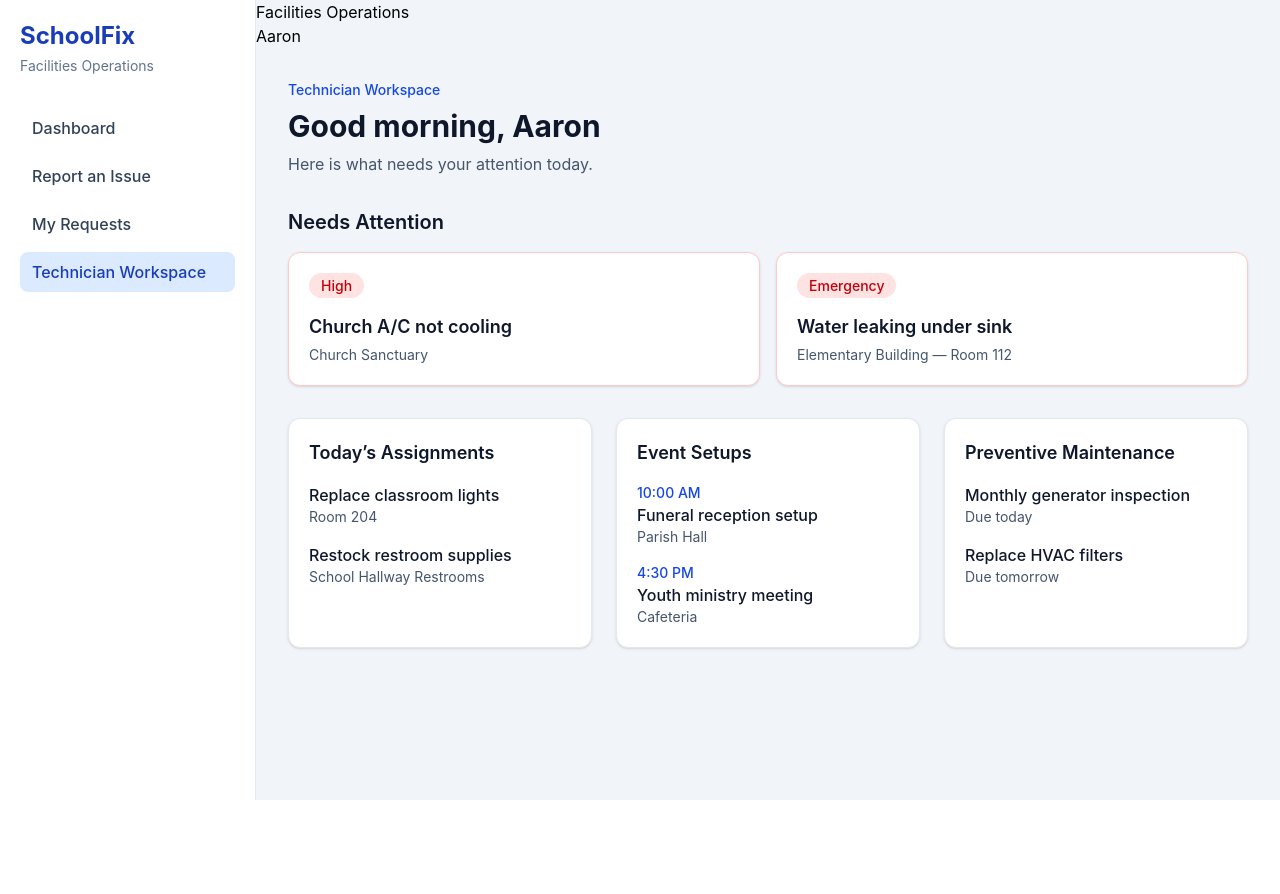
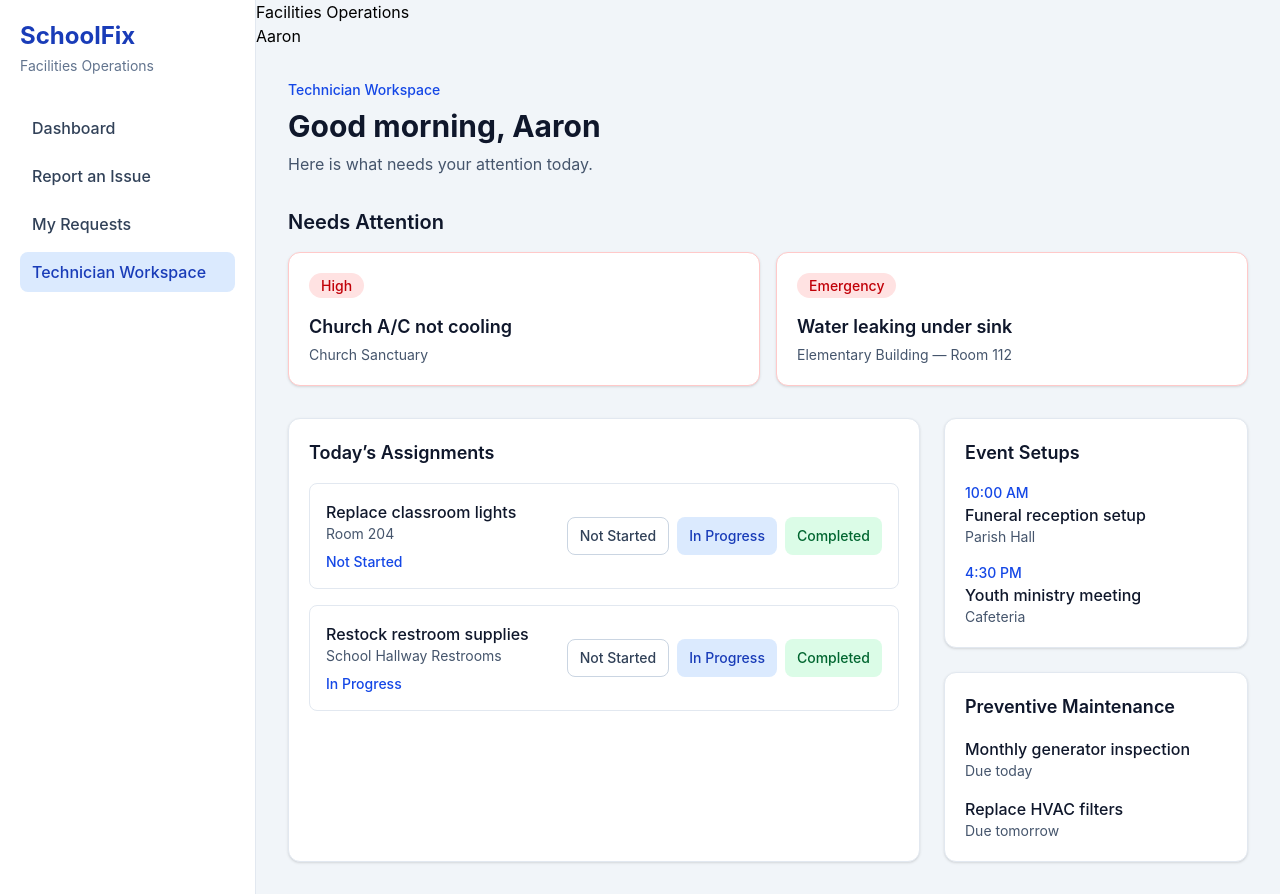
Before and after one commit to Noelke10/Schoolfix, a React (Vite) app in the folder frontend/: page / in a window 1280 px wide. Both pictures are taken after a click on the button "Technician Workspace". Before the commit the page ends 800 px from the top, so only its background shows below. Built offline with nearby package versions, Linux system fonts and the light colour scheme.

Commit message:
feat: add interactive technician task statuses

```diff
--- a/frontend/src/pages/TechnicianDashboard.tsx
+++ b/frontend/src/pages/TechnicianDashboard.tsx
@@ -1,3 +1,14 @@
+import { useState } from "react";
+
+type TaskStatus = "Not Started" | "In Progress" | "Completed";
+
+type Assignment = {
+  id: number;
+  title: string;
+  location: string;
+  status: TaskStatus;
+};
+
 const urgentItems = [
   {
     id: 1,
@@ -13,16 +24,18 @@ const urgentItems = [
   },
 ];
 
-const todaysAssignments = [
+const initialAssignments: Assignment[] = [
   {
     id: 1,
     title: "Replace classroom lights",
     location: "Room 204",
+    status: "Not Started",
   },
   {
     id: 2,
     title: "Restock restroom supplies",
     location: "School Hallway Restrooms",
+    status: "In Progress",
   },
 ];
 
@@ -55,6 +68,17 @@ const preventiveMaintenance = [
 ];
 
 function TechnicianDashboard() {
+  const [assignments, setAssignments] =
+    useState<Assignment[]>(initialAssignments);
+
+  function updateTaskStatus(id: number, status: TaskStatus) {
+    setAssignments((currentAssignments) =>
+      currentAssignments.map((assignment) =>
+        assignment.id === id ? { ...assignment, status } : assignment,
+      ),
+    );
+  }
+
   return (
     <main className="p-8">
       <section className="mx-auto max-w-6xl">
@@ -98,25 +122,70 @@ function TechnicianDashboard() {
         </section>
 
         <div className="mt-8 grid gap-6 lg:grid-cols-3">
-          <section className="rounded-xl border border-slate-200 bg-white p-5 shadow-sm">
+          <section className="rounded-xl border border-slate-200 bg-white p-5 shadow-sm lg:col-span-2">
             <h2 className="text-lg font-semibold text-slate-900">
               Today’s Assignments
             </h2>
 
             <div className="mt-4 space-y-4">
-              {todaysAssignments.map((assignment) => (
-                <div key={assignment.id}>
+              {assignments.map((assignment) => (
+                <article
+                  key={assignment.id}
+                  className="rounded-lg border border-slate-200 p-4"
+                >
+                  <div className="flex flex-col gap-4 md:flex-row md:items-center md:justify-between">
+                    <div>
                       <p className="font-medium text-slate-900">
                         {assignment.title}
                       </p>
+
                       <p className="text-sm text-slate-600">
                         {assignment.location}
                       </p>
+
+                      <p className="mt-2 text-sm font-medium text-blue-700">
+                        {assignment.status}
+                      </p>
                     </div>
+
+                    <div className="flex flex-wrap gap-2">
+                      <button
+                        type="button"
+                        onClick={() =>
+                          updateTaskStatus(assignment.id, "Not Started")
+                        }
+                        className="rounded-lg border border-slate-300 px-3 py-2 text-sm font-medium text-slate-700 hover:bg-slate-50"
+                      >
+                        Not Started
+                      </button>
+
+                      <button
+                        type="button"
+                        onClick={() =>
+                          updateTaskStatus(assignment.id, "In Progress")
+                        }
+                        className="rounded-lg bg-blue-100 px-3 py-2 text-sm font-medium text-blue-800 hover:bg-blue-200"
+                      >
+                        In Progress
+                      </button>
+
+                      <button
+                        type="button"
+                        onClick={() =>
+                          updateTaskStatus(assignment.id, "Completed")
+                        }
+                        className="rounded-lg bg-green-100 px-3 py-2 text-sm font-medium text-green-800 hover:bg-green-200"
+                      >
+                        Completed
+                      </button>
+                    </div>
+                  </div>
+                </article>
               ))}
             </div>
           </section>
 
+          <div className="space-y-6">
             <section className="rounded-xl border border-slate-200 bg-white p-5 shadow-sm">
               <h2 className="text-lg font-semibold text-slate-900">
                 Event Setups
@@ -150,6 +219,7 @@ function TechnicianDashboard() {
               </div>
             </section>
           </div>
+        </div>
       </section>
     </main>
   );
```
Lines whose indentation alone changed are shown as unchanged.
